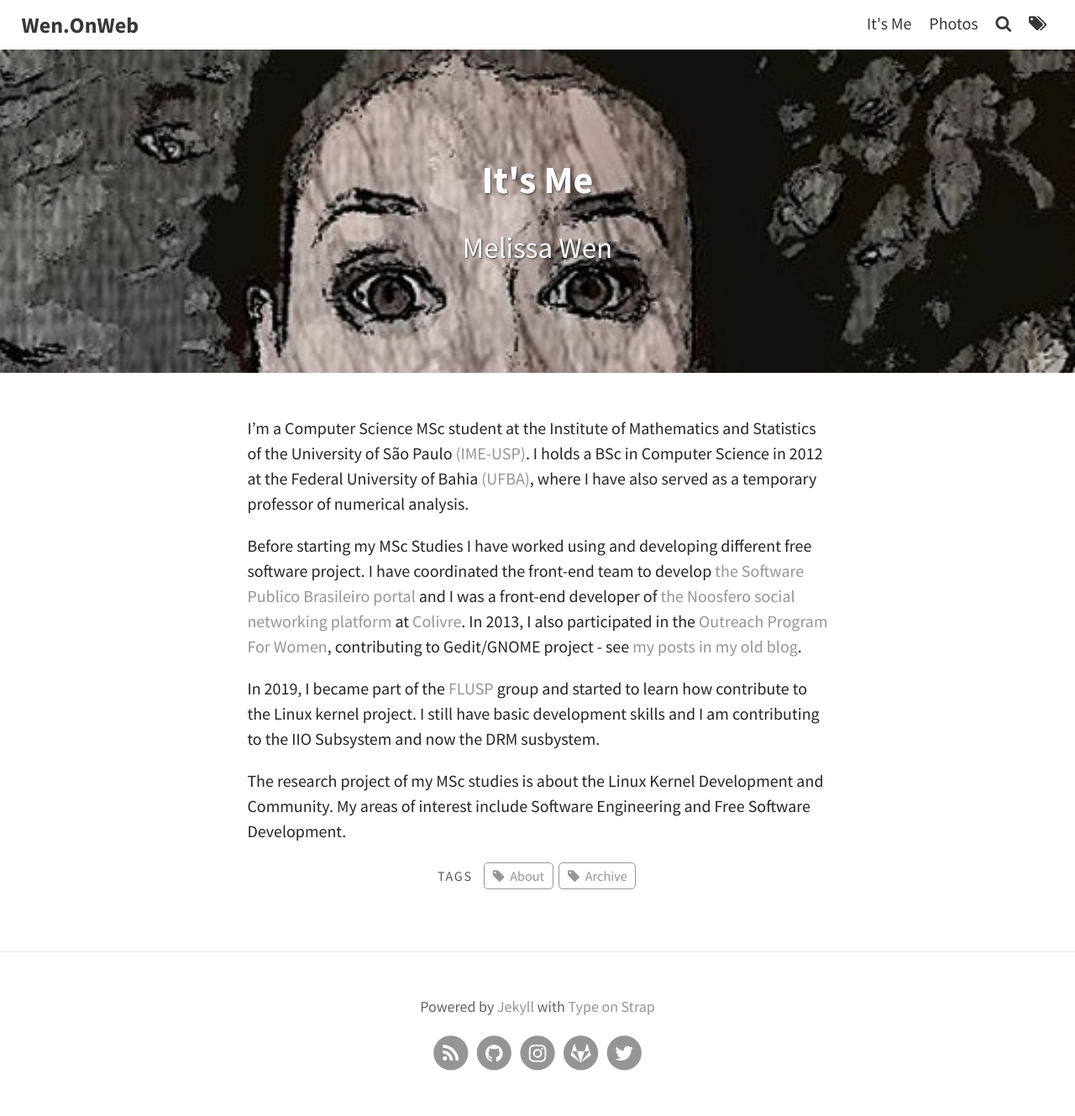
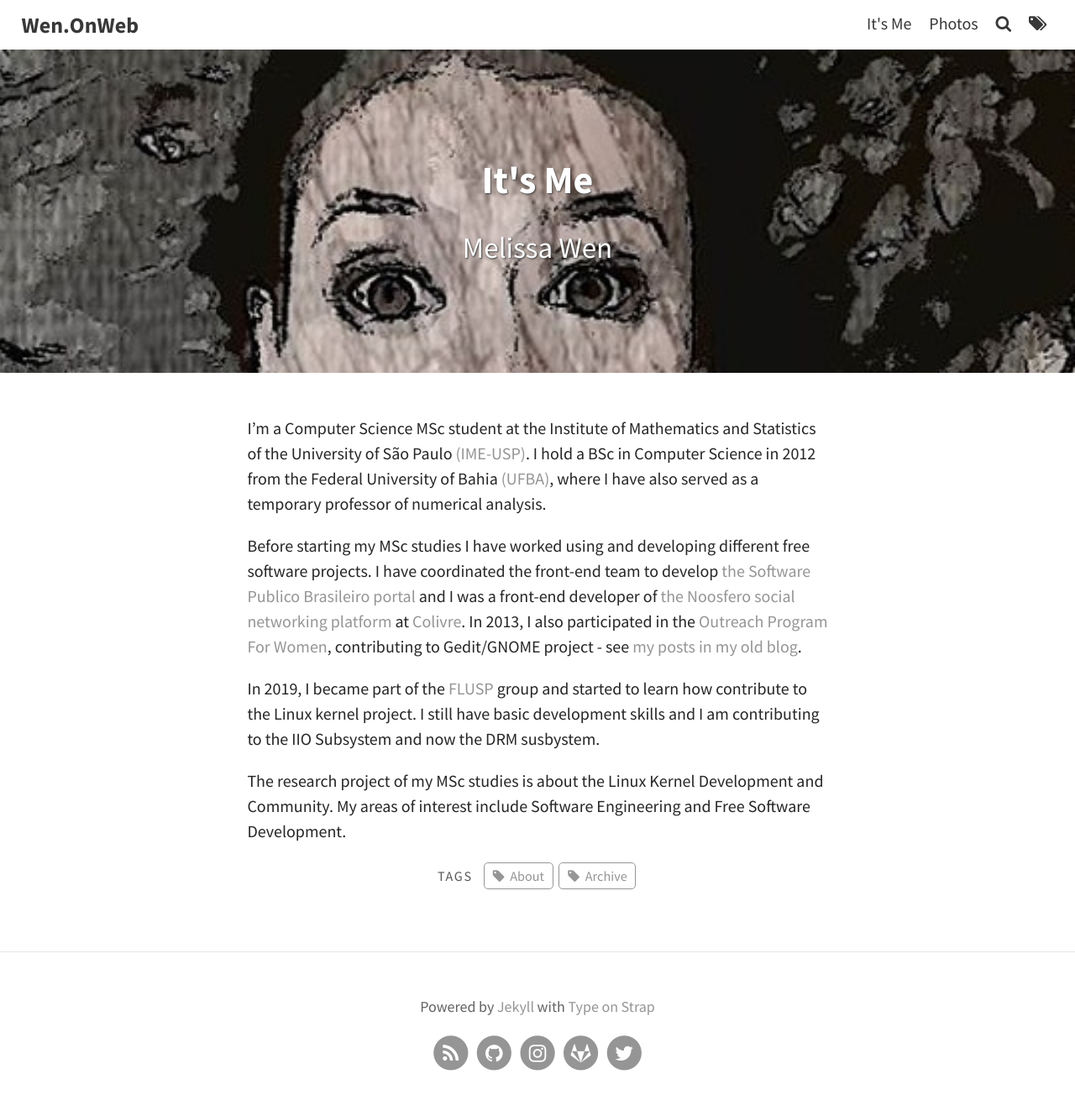
Before and after one commit to melissawen/melissawen.github.io, a Jekyll site: the page built from pages/about.md, in a window 1280 px wide. Shown: the whole page at 84% size. Built offline with Jekyll 4.4.1, drawn with Linux system fonts in a browser that asks for light colours.

Commit message:
Update about.md

```diff
--- a/pages/about.md
+++ b/pages/about.md
@@ -10,12 +10,12 @@ tags: [About, Archive]
 I'm a Computer Science MSc student at the Institute
 of Mathematics and Statistics of the University of São Paulo
 [(IME-USP)](https://www.ime.usp.br/).
-I holds a BSc in Computer Science in 2012 at the Federal University of Bahia
+I hold a BSc in Computer Science in 2012 from the Federal University of Bahia
 [(UFBA)](https://www.ufba.br/), where
 I have also served as a temporary professor of numerical analysis.
 
-Before starting my MSc Studies I have worked using and developing different
-free software project.
+Before starting my MSc studies I have worked using and developing different
+free software projects.
 I have coordinated the front-end team to develop
 [the Software Publico Brasileiro portal](https://softwarepublico.gov.br/)
 and I was a front-end developer of
```
